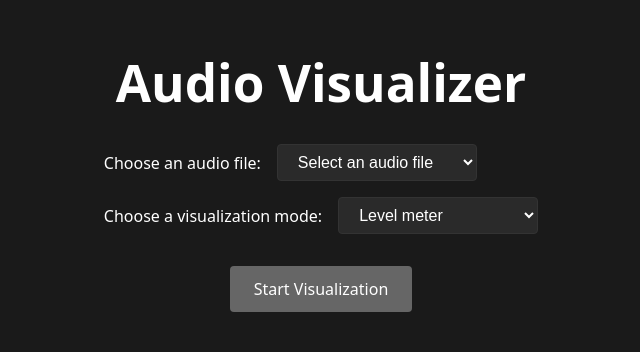
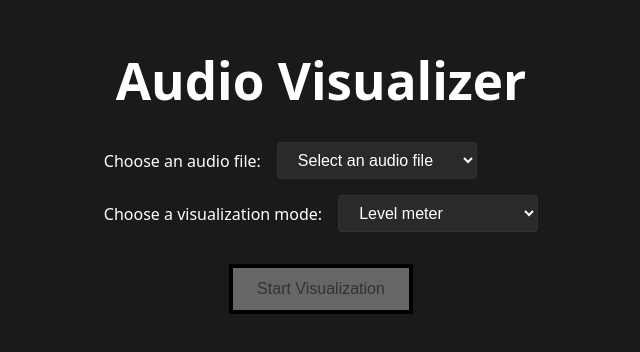
Before and after one commit to CogappLabs/audio-visualiser, a React (Vite) app: page / in a window 1280 px wide. Shown: the part 234-586 px from the top of the page, without its empty margins (319-959 px from the left). Built offline with nearby package versions, Linux system fonts and the light colour scheme.

Commit message:
Update button styles

```diff
--- a/src/App.css
+++ b/src/App.css
@@ -44,21 +44,28 @@
 button {
   padding: 0.75rem 1.5rem;
   font-size: 1rem;
-  border-radius: 4px;
   border: none;
-  background-color: #646cff;
-  color: white;
+  background-color: #fff;
+  color: #000;
   cursor: pointer;
-  transition: background-color 0.3s;
+  transition: color 0.3s, background-color 0.3s;
+  border: solid 4px #000;
 }
 
-button:hover {
-  background-color: #535bf2;
+button:not(:disabled):hover {
+  background-color: #000;
+  color: #fff;
 }
 
 button:disabled {
   background-color: #666;
+  color: #333;
   cursor: not-allowed;
+}
+
+button:focus,
+button:focus-visible {
+  outline: 4px auto -webkit-focus-ring-color;
 }
 
 .controls {
--- a/src/index.css
+++ b/src/index.css
@@ -31,25 +31,6 @@
   line-height: 1.1;
 }
 
-button {
-  border-radius: 8px;
-  border: 1px solid transparent;
-  padding: 0.6em 1.2em;
-  font-size: 1em;
-  font-weight: 500;
-  font-family: inherit;
-  background-color: #1a1a1a;
-  cursor: pointer;
-  transition: border-color 0.25s;
-}
-button:hover {
-  border-color: #646cff;
-}
-button:focus,
-button:focus-visible {
-  outline: 4px auto -webkit-focus-ring-color;
-}
-
 @media (prefers-color-scheme: light) {
   :root {
     color: #213547;
```
